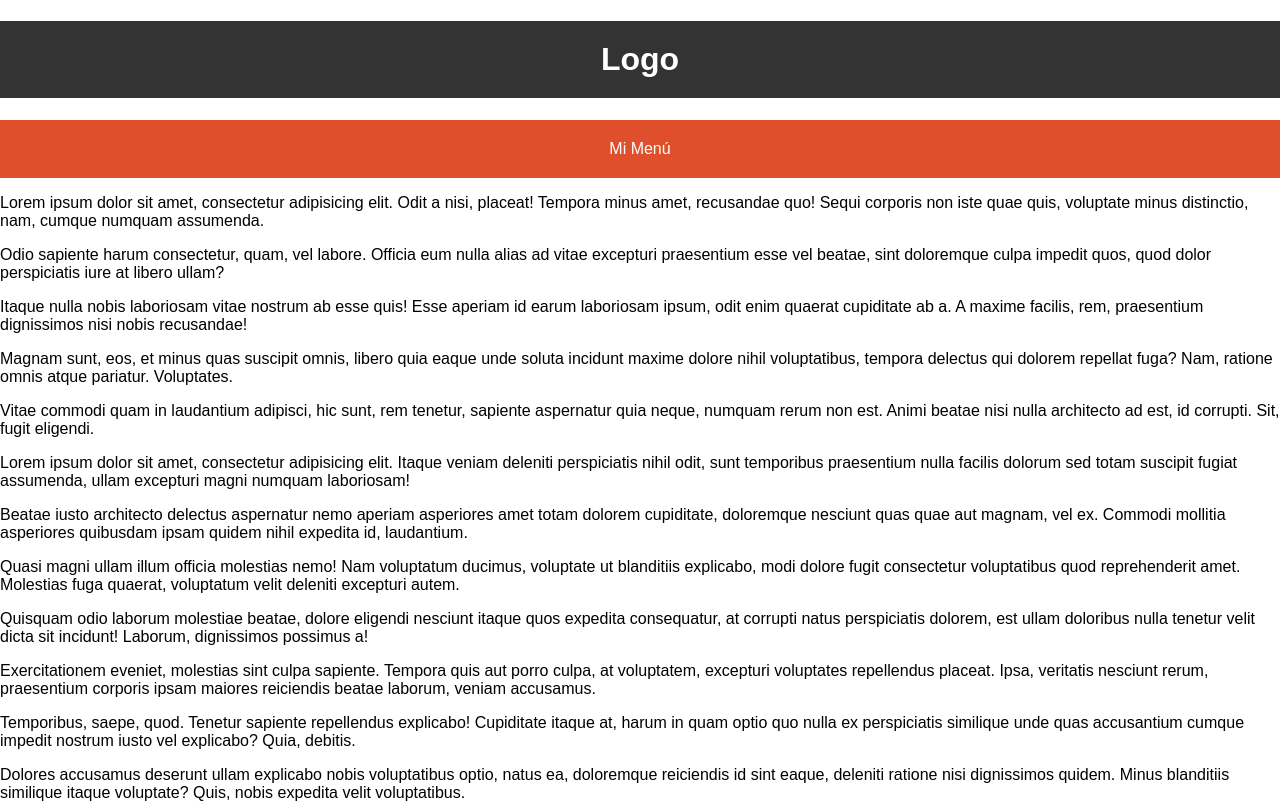
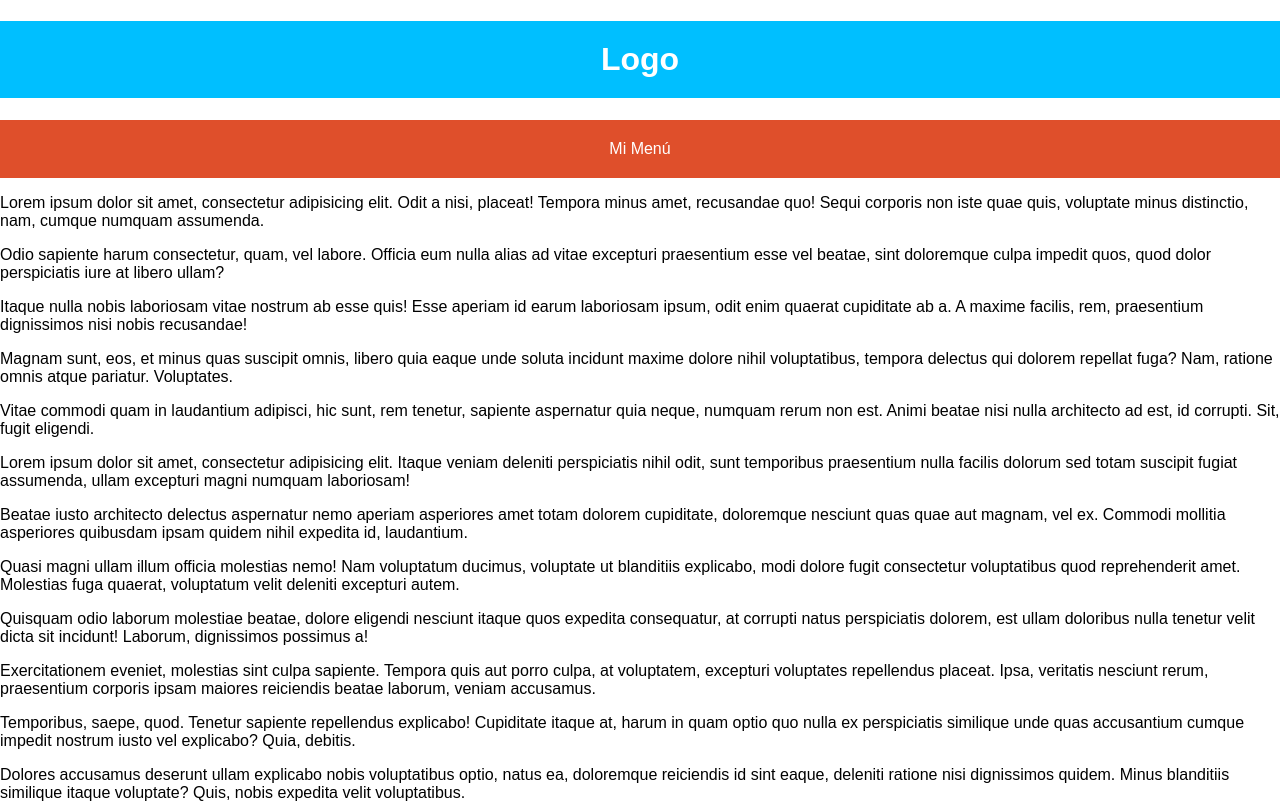
Before and after one commit to DerLop/Menu-Pegajoso, a plain HTML site: page index.html in a window 1280 px wide. Shown: the top 805 px of the page. Drawn offline with Linux system fonts and the light colour scheme.

Commit message:
Se ha cambiado el color de la Cabecera Logo

```diff
--- a/css/estilos.css
+++ b/css/estilos.css
@@ -12,7 +12,7 @@ h1, .menu{
 	text-align: center;
 }
 h1{
-	background: #333;
+	background: deepskyblue;
 
 }
 .menu{
```
